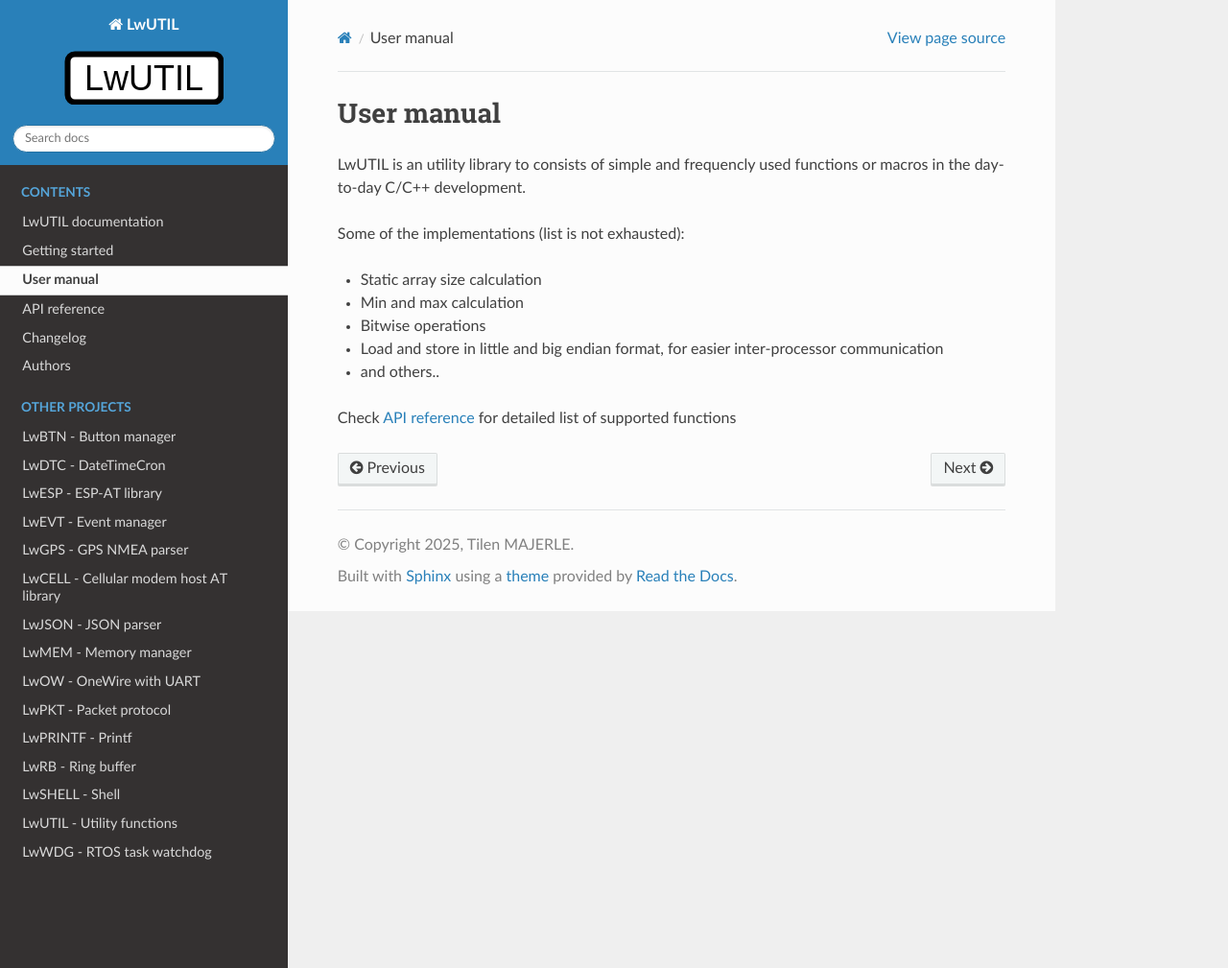
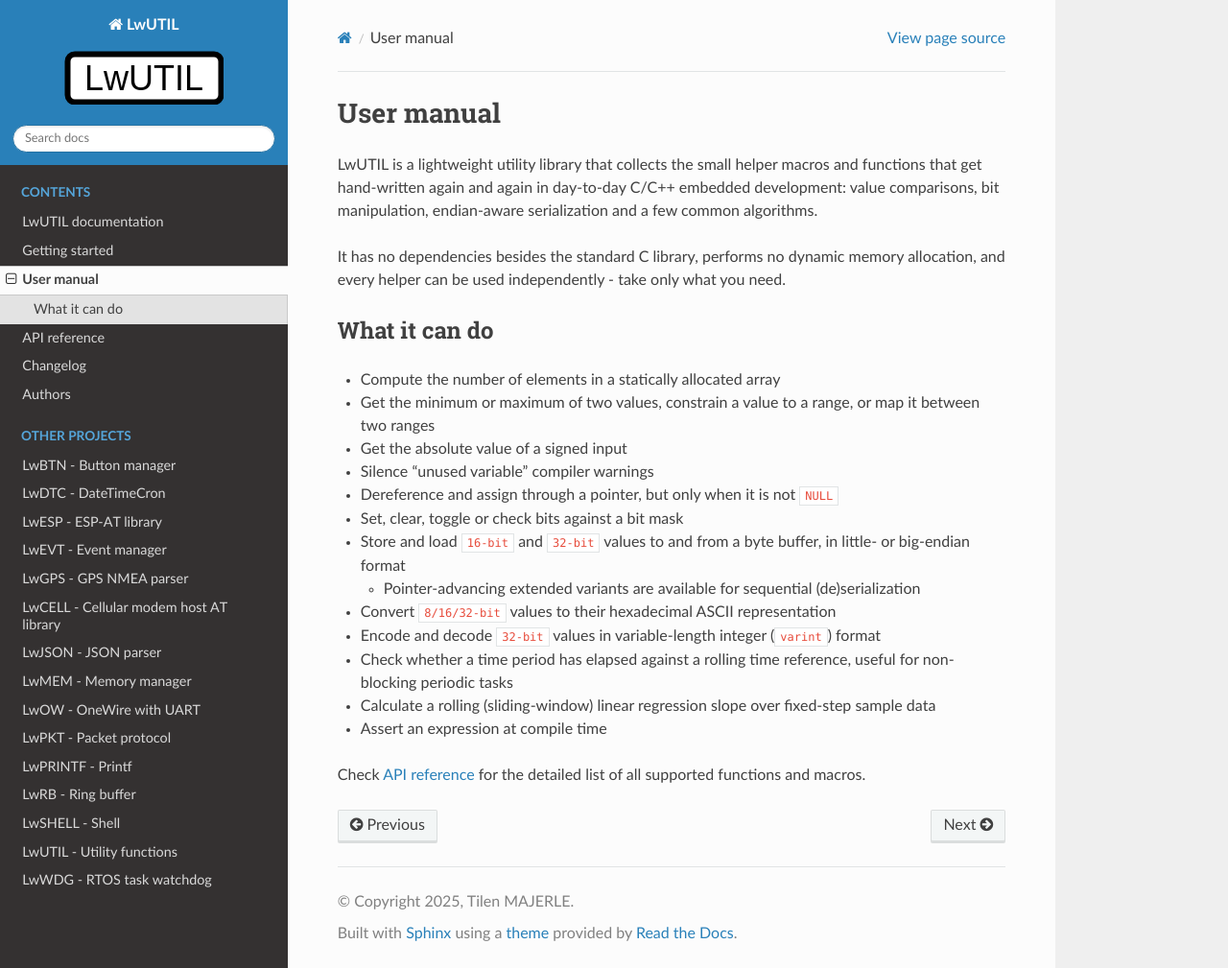
Before and after one commit to MaJerle/lwutil, a Sphinx documentation site: the page built from docs/user-manual/index.rst, in a window 1280 px wide and 1009 px high. Shown: the whole window at 96% size. Built offline with Sphinx 7.4.7 and the Read the Docs theme 3.1.0, drawn with Linux system fonts in a browser that asks for light colours; the version number could not be read and is left out.

Commit message:
improve docs

```diff
--- a/docs/user-manual/index.rst
+++ b/docs/user-manual/index.rst
@@ -3,14 +3,30 @@
 User manual
 ===========
 
-LwUTIL is an utility library to consists of simple and frequencly used functions or macros in the day-to-day C/C++ development.
+LwUTIL is a lightweight utility library that collects the small helper macros and functions
+that get hand-written again and again in day-to-day C/C++ embedded development: value
+comparisons, bit manipulation, endian-aware serialization and a few common algorithms.
 
-Some of the implementations (list is not exhausted):
+It has no dependencies besides the standard C library, performs no dynamic memory allocation,
+and every helper can be used independently - take only what you need.
 
-* Static array size calculation
-* Min and max calculation
-* Bitwise operations
-* Load and store in little and big endian format, for easier inter-processor communication
-* and others..
+What it can do
+^^^^^^^^^^^^^^
 
-Check :ref:`api_reference` for detailed list of supported functions
+* Compute the number of elements in a statically allocated array
+* Get the minimum or maximum of two values, constrain a value to a range, or map it between two ranges
+* Get the absolute value of a signed input
+* Silence "unused variable" compiler warnings
+* Dereference and assign through a pointer, but only when it is not ``NULL``
+* Set, clear, toggle or check bits against a bit mask
+* Store and load ``16-bit`` and ``32-bit`` values to and from a byte buffer, in little- or big-endian format
+
+  * Pointer-advancing extended variants are available for sequential (de)serialization
+
+* Convert ``8/16/32-bit`` values to their hexadecimal ASCII representation
+* Encode and decode ``32-bit`` values in variable-length integer (``varint``) format
+* Check whether a time period has elapsed against a rolling time reference, useful for non-blocking periodic tasks
+* Calculate a rolling (sliding-window) linear regression slope over fixed-step sample data
+* Assert an expression at compile time
+
+Check :ref:`api_reference` for the detailed list of all supported functions and macros.
```
Also changed, not shown: README.md (+14 -13 lines), docs/index.rst (+5 -4 lines).
